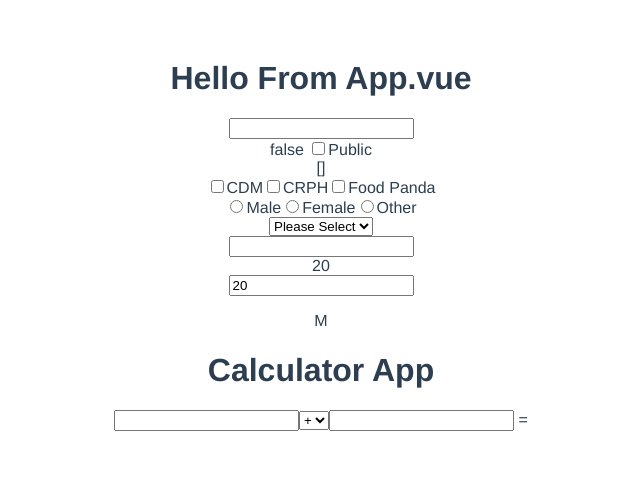
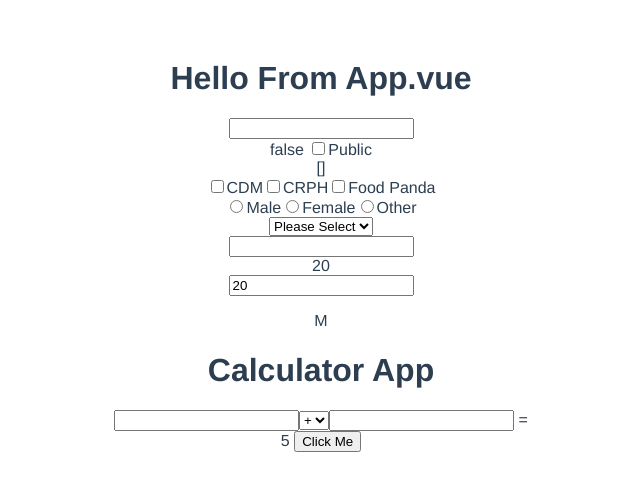
Before and after one commit to NightCoderMMCoder/Vue3-CLI, a Vue app: page / in a window 1280 px wide. Shown: the top 490 px of the page, without its empty margins (319-959 px from the left). Built offline with nearby package versions, Linux system fonts and the light colour scheme.

Commit message:
5-computedVsMethods

```diff
--- a/src/App.vue
+++ b/src/App.vue
@@ -68,6 +68,8 @@
         {{ result }}
       </span>
     </div>
+    {{ numberPlus }}
+    <button v-on:click="this.numberPlus = Math.random()">Click Me</button>
   </div>
 </template>
 
@@ -105,6 +107,9 @@ export default {
       firstNum: "",
       secondNum: "",
       symbol: "+",
+      showText: false,
+      count: 100,
+      number: 4,
     };
   },
   computed: {
@@ -122,6 +127,14 @@ export default {
         return this.firstNum / this.secondNum;
       }
     },
+    numberPlus: {
+      get() {
+        return this.number + 1;
+      },
+      set(val) {
+        this.number = val;
+      },
+    },
   },
 };
 </script>
```
